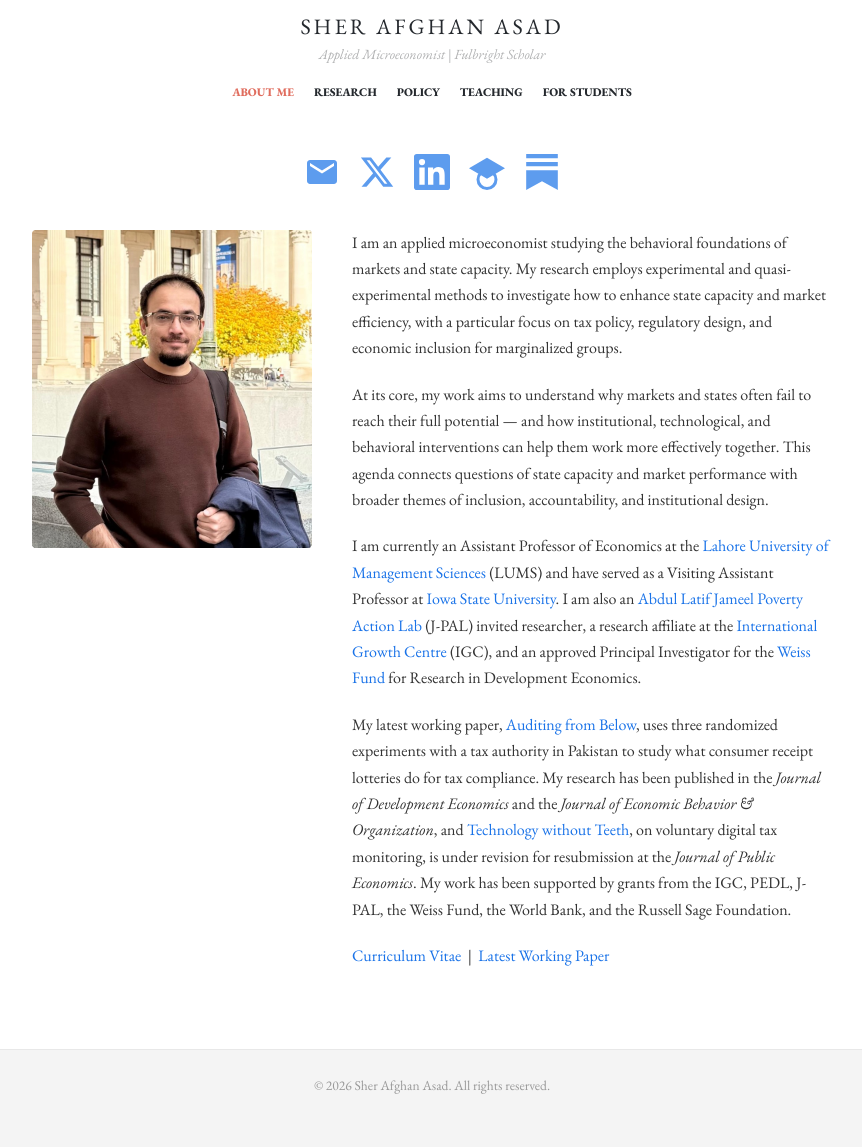
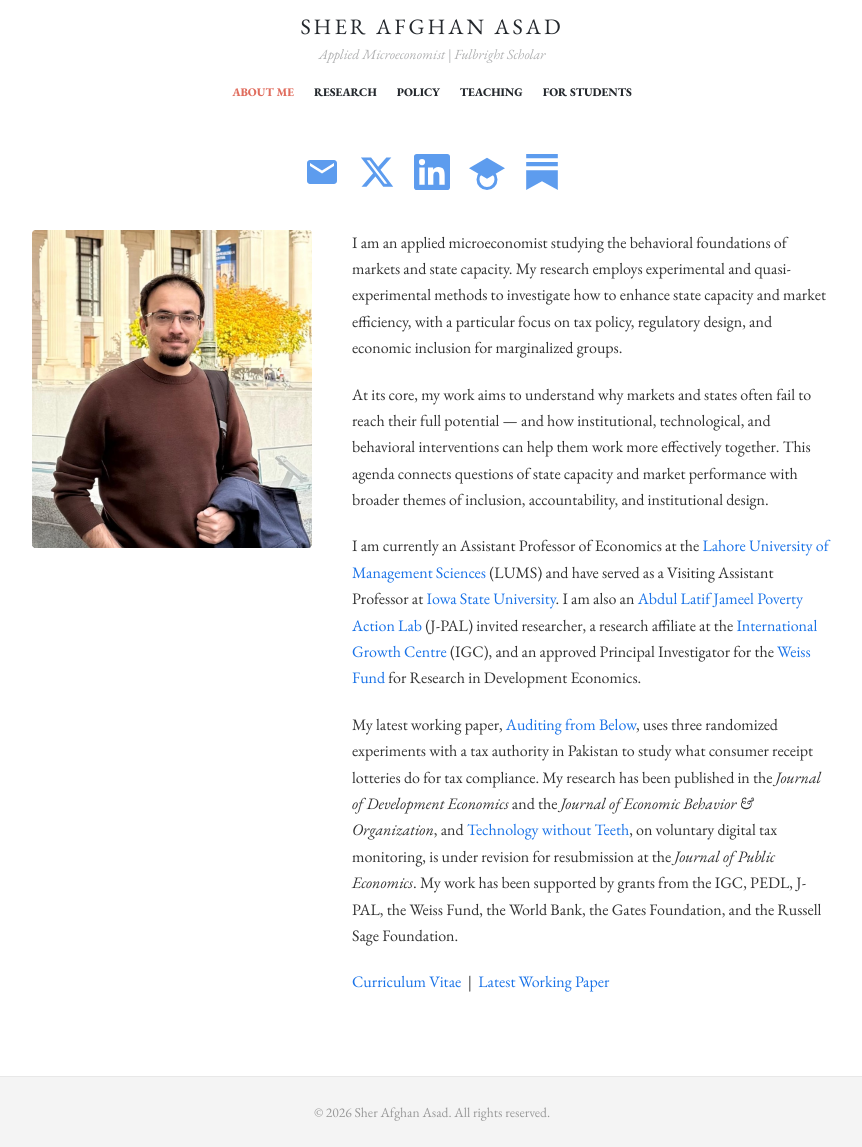
Before and after one commit to sherafghanasad/sherafghanasad.github.io, a Jekyll site: the page built from index.html, in a window 1280 px wide. Shown: the whole page, without its empty margins (208-1070 px from the left). Built offline with Jekyll 4.4.1, drawn with Linux system fonts in a browser that asks for light colours; before the commit the page ends 1121 px from its top, so only the background shows below that.

Commit message:
Add Gates Foundation to funders on home page
Co-Authored-By: Claude Fable 5.2 <noreply@anthropic.com>

```diff
--- a/index.html
+++ b/index.html
@@ -34,7 +34,7 @@ permalink: /
 
     <p>I am currently an Assistant Professor of Economics at the <a href="https://www.lums.edu.pk" target="_blank">Lahore University of Management Sciences</a> (LUMS) and have served as a Visiting Assistant Professor at <a href="https://www.iastate.edu" target="_blank">Iowa State University</a>. I am also an <a href="https://www.povertyactionlab.org/" target="_blank">Abdul Latif Jameel Poverty Action Lab</a> (J-PAL) invited researcher, a research affiliate at the <a href="https://www.theigc.org" target="_blank">International Growth Centre</a> (IGC), and an approved Principal Investigator for the <a href="https://weissfund.uchicago.edu" target="_blank">Weiss Fund</a> for Research in Development Economics.</p>
 
-    <p>My latest working paper, <a href="https://sherafghanasad.com/compiled-documents/Auditing_from_Below.pdf" target="_blank">Auditing from Below</a>, uses three randomized experiments with a tax authority in Pakistan to study what consumer receipt lotteries do for tax compliance. My research has been published in the <em>Journal of Development Economics</em> and the <em>Journal of Economic Behavior &amp; Organization</em>, and <a href="{{ '/research/' | relative_url }}#working-papers">Technology without Teeth</a>, on voluntary digital tax monitoring, is under revision for resubmission at the <em>Journal of Public Economics</em>. My work has been supported by grants from the IGC, PEDL, J-PAL, the Weiss Fund, the World Bank, and the Russell Sage Foundation.</p>
+    <p>My latest working paper, <a href="https://sherafghanasad.com/compiled-documents/Auditing_from_Below.pdf" target="_blank">Auditing from Below</a>, uses three randomized experiments with a tax authority in Pakistan to study what consumer receipt lotteries do for tax compliance. My research has been published in the <em>Journal of Development Economics</em> and the <em>Journal of Economic Behavior &amp; Organization</em>, and <a href="{{ '/research/' | relative_url }}#working-papers">Technology without Teeth</a>, on voluntary digital tax monitoring, is under revision for resubmission at the <em>Journal of Public Economics</em>. My work has been supported by grants from the IGC, PEDL, J-PAL, the Weiss Fund, the World Bank, the Gates Foundation, and the Russell Sage Foundation.</p>
 
     <p><a href="https://sherafghanasad.com/compiled-documents/CV.pdf" target="_blank">Curriculum Vitae</a> &nbsp;|&nbsp; <a href="https://sherafghanasad.com/compiled-documents/Auditing_from_Below.pdf" target="_blank">Latest Working Paper</a></p>
   </div>
```
